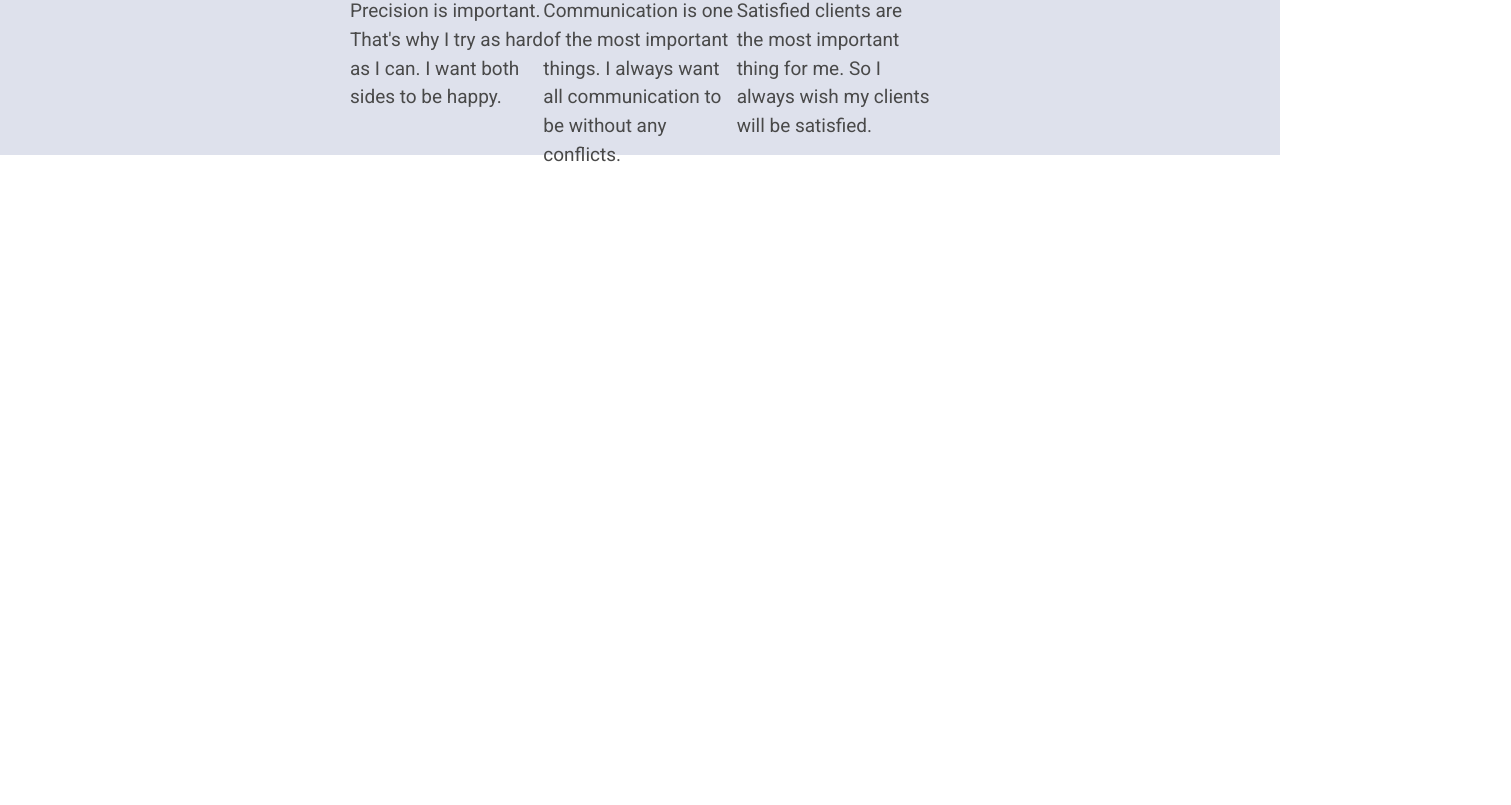
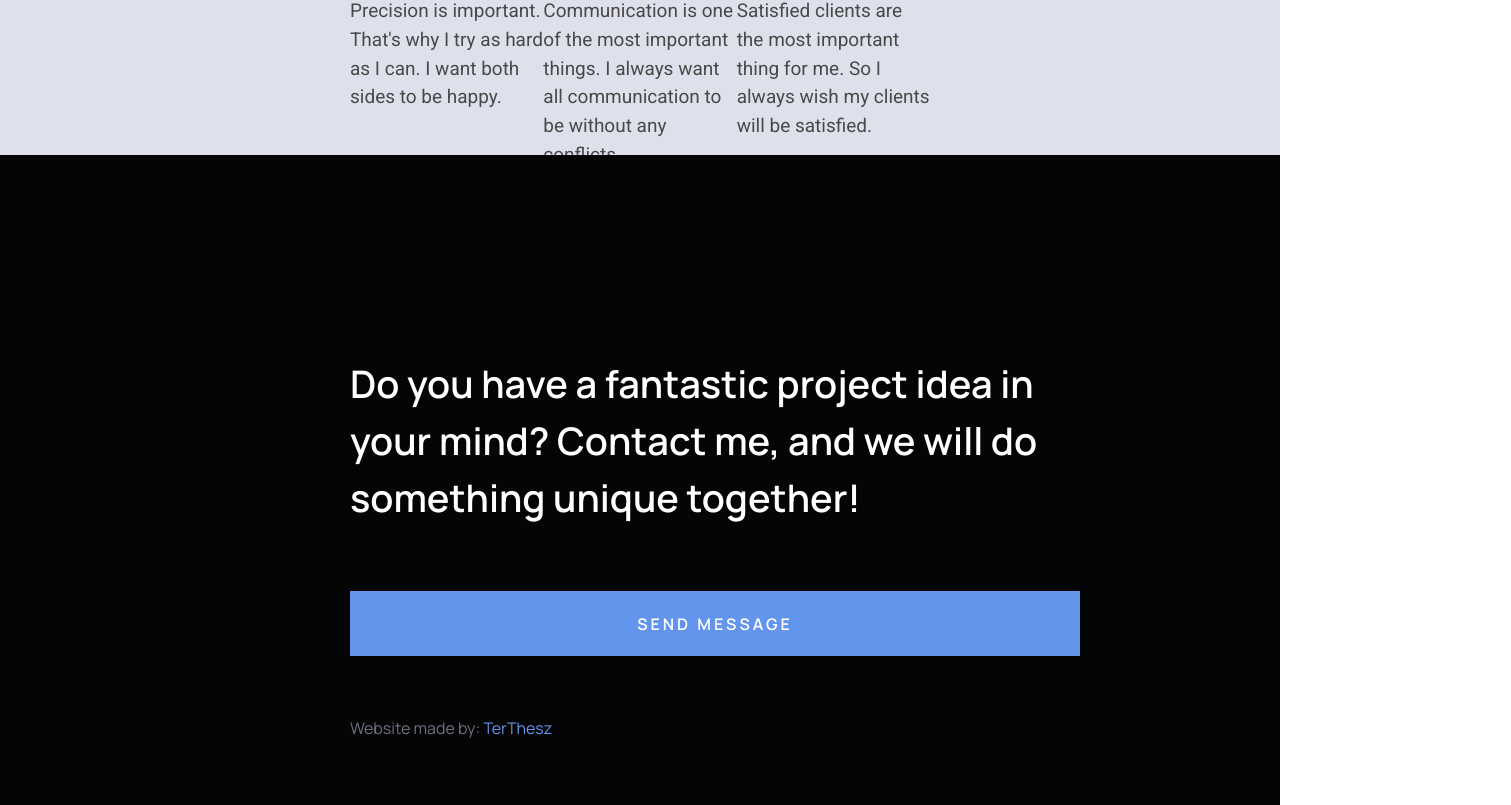
Before and after one commit to TerThesz/designbydaniel-reloaded, a Next.js app: page / in a window 1280 px wide. Shown: the part 3845-4650 px from the top of the page, 1511 px wide, since content can reach past the window. Before the commit the page ends 4015 px from the top, so only its background shows below. Built offline with nearby package versions, Linux system fonts and the light colour scheme.

Commit message:
🎨 added contact component

```diff
--- /dev/null
+++ b/components/Contact.tsx
@@ -0,0 +1,39 @@
+import { AiOutlineMail, AiOutlineInstagram, AiOutlineDribbble, AiOutlineBehance, AiOutlineYoutube, AiOutlineFacebook } from 'react-icons/ai';
+
+const Contact = () => {
+  return (
+    <div className="contact relative h-[650px] bg-[rgba(0,_0,_0,_0.979)] p-[200px_350px_100px_350px] w-full text-white font-manrope">
+      <div className="flex flex-row">
+        <div className="min-w-[730px] w-[730px] h-full">
+          <h3 className="text-[38px] font-semibold font-manrope">
+            Do you have a fantastic project idea in your mind? Contact me, and we will do something unique together!
+          </h3>
+
+          <button className="border-none outline-none bg-dano_blue transition-all duration-200 ease-linear cursor-pointer w-full h-[65px] font-semibold tracking-[3px] text-[16px] mt-[65px] hover:scale-[1.01] hover:bg-darker_dano_blue">SEND MESSAGE</button>
+        </div>
+
+        <div className="w-full h-full text-right relative -top-1/2 translate-y-1/2">
+          <div className="pl-[200px] w-gull h-full">
+            <ul>
+              <li className="mb-[15px]"><AiOutlineMail /> <p>designbydaniel1@gmail.com</p></li>
+              <li><AiOutlineInstagram /> <p>@designbydaniel_</p></li>
+            </ul>
+
+            <div className="mt-[30px] w-full flex justify-between pr-[40px]">
+              <AiOutlineDribbble />
+              <AiOutlineBehance />
+              <AiOutlineYoutube />
+              <AiOutlineFacebook />
+            </div>
+          </div>
+        </div>
+      </div>
+
+      <p className="mt-[60px] text-gray-500 font-manrope">
+        Website made by: <a target="_blank" href="https://terthesz.eu" className="text-dano_blue">TerThesz</a>
+      </p>
+    </div>
+  );
+}
+
+export default Contact;
--- a/package.json
+++ b/package.json
@@ -10,7 +10,8 @@
   "dependencies": {
     "next": "12.0.7",
     "react": "17.0.2",
-    "react-dom": "17.0.2"
+    "react-dom": "17.0.2",
+    "react-icons": "^4.3.1"
   },
   "devDependencies": {
     "@types/node": "17.0.0",
--- a/pages/index.tsx
+++ b/pages/index.tsx
@@ -5,6 +5,7 @@ import Services from '../components/Services';
 import Portfolio from '../components/Portfolio';
 import Reviews from '../components/Reviews';
 import About from '../components/About';
+import Contact from '../components/Contact';
 
 const Home: NextPage = () => {
   return (
@@ -16,6 +17,8 @@ const Home: NextPage = () => {
       <Portfolio />
       <Reviews />
       <About />
+
+      <Contact />
     </>
   );
 }
--- a/styles/globals.css
+++ b/styles/globals.css
@@ -91,4 +91,30 @@
   .about-grid p {
     @apply text-[#494949] font-normal leading-[1.8rem] text-[19px] font-roboto;
   }
+
+  .contact svg {
+    @apply w-[25px] h-[25px] m-0 p-0;
+  }
+
+  .contact li * {
+    @apply inline-block;
+  }
+
+  .contact li {
+    @apply text-left;
+  }
+
+  .contact li p {
+    @apply ml-[10px] text-[17px] opacity-40;
+  }
+
+  .contact li:hover svg,
+  .contact svg:hover {
+    @apply text-dano_blue;
+  }
+
+  .contact li,
+  .contact svg {
+    @apply cursor-pointer;
+  }
 }
```
Also changed, not shown: 1 other file (tests, documents, lock files or other folders).
